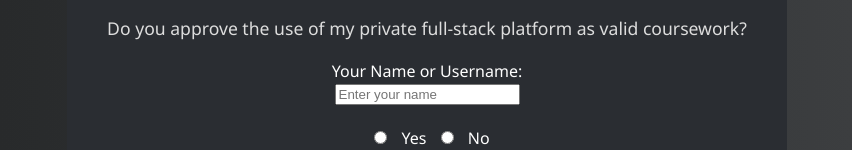
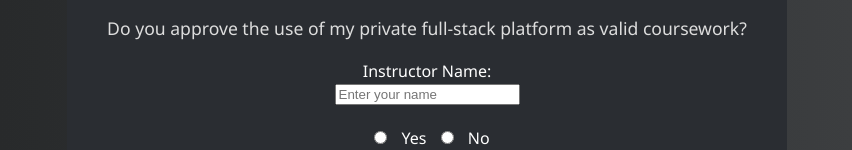
Before and after one commit to aboukid94/Abou_Nick, a plain HTML site: page index.html in a window 1280 px wide. Shown: the part 482-632 px from the top of the page, without its empty margins (213-1065 px from the left). Drawn offline with Linux system fonts and the light colour scheme.

Commit message:
Update index.html

```diff
--- a/index.html
+++ b/index.html
@@ -100,7 +100,7 @@
     <form action="https://formsubmit.co/nickabouhalkah@hotmail.com" method="POST">
       <p>Do you approve the use of my private full-stack platform as valid coursework?</p>
 
-      <label for="instructorName">Your Name or Username:</label><br>
+      <label for="instructorName">Instructor Name:</label><br>
       <input type="text" id="instructorName" name="instructorName" placeholder="Enter your name" required><br><br>
 
       <label><input type="radio" name="approval" value="Yes" required> Yes</label>
```
